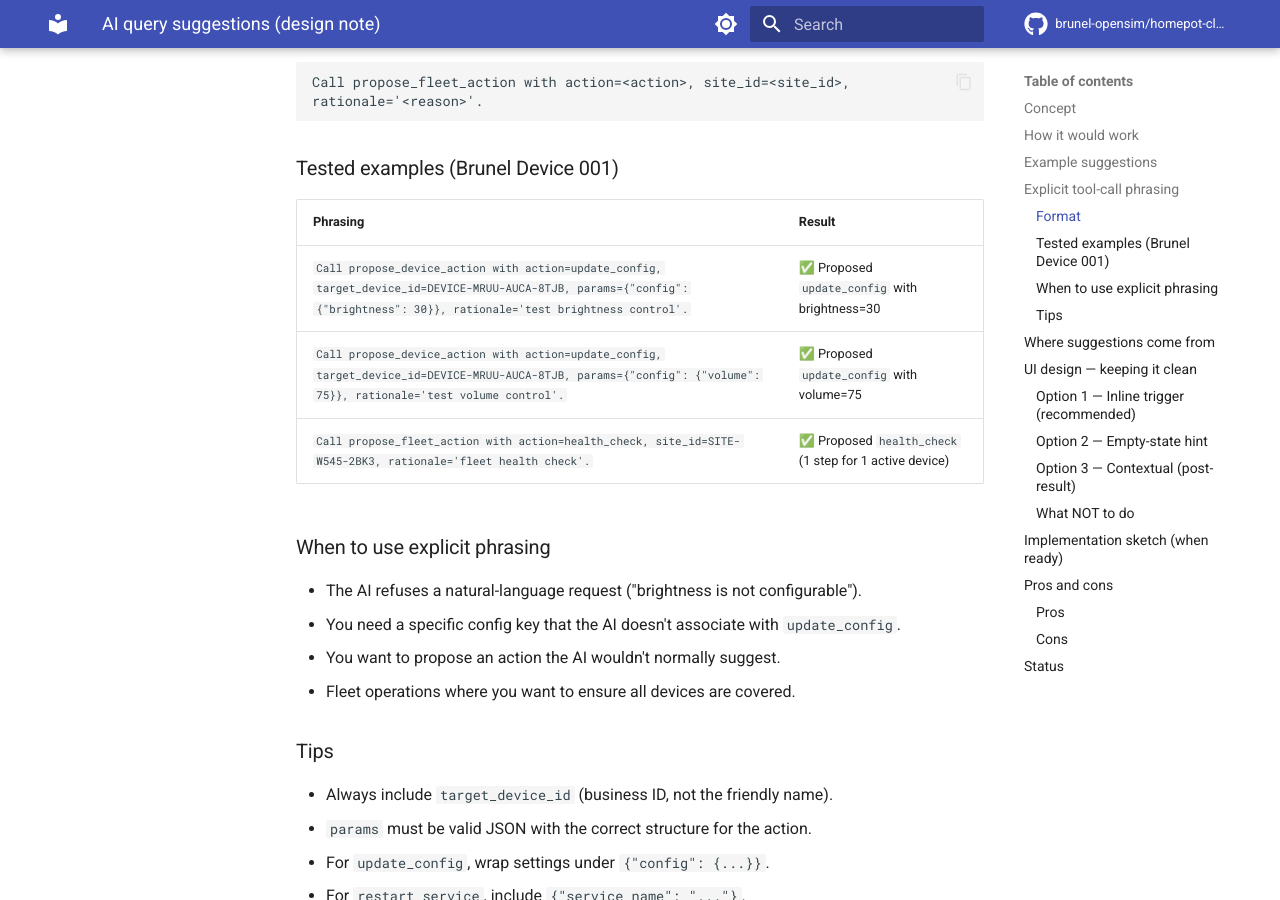
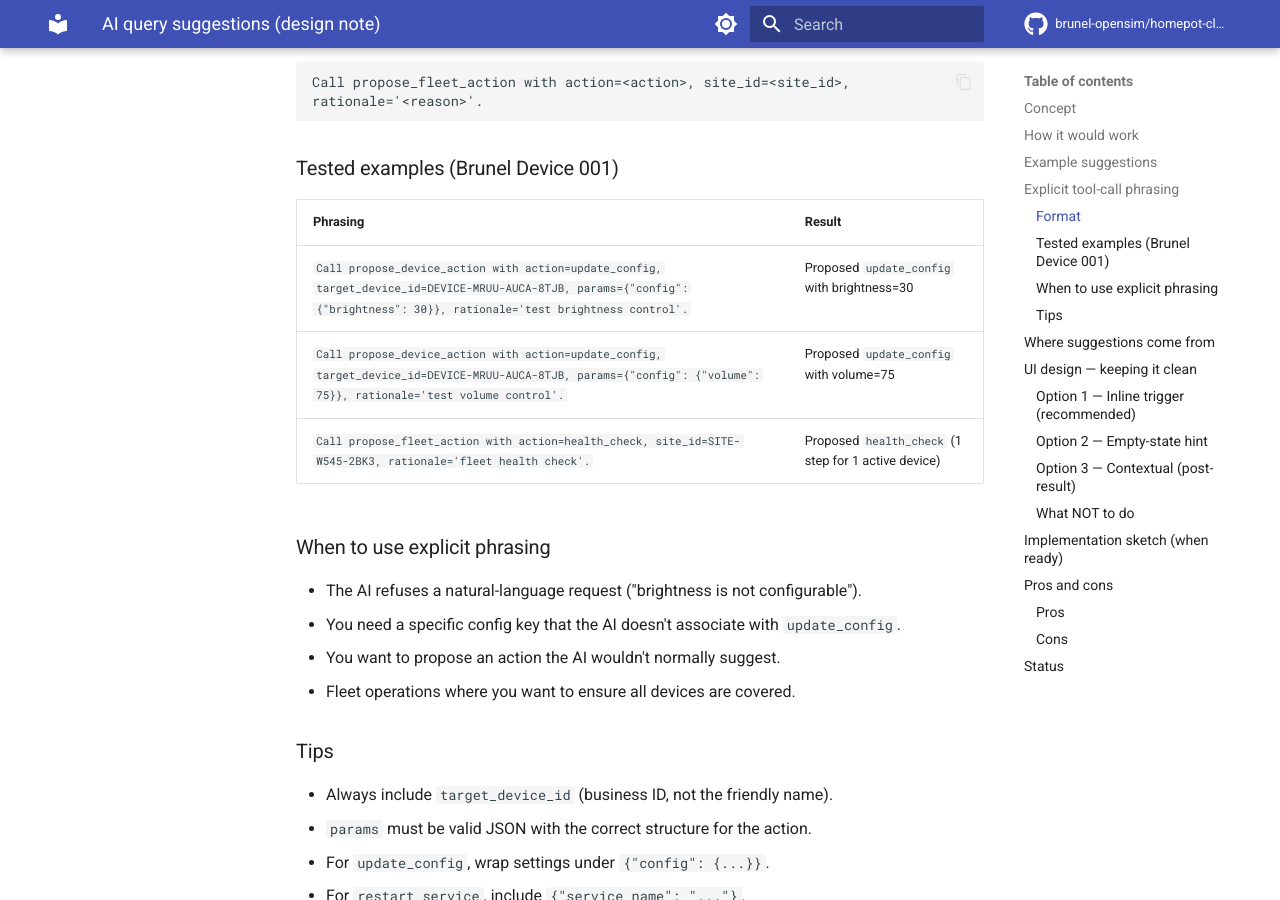
Before and after one commit to brunel-opensim/homepot-client, an MkDocs documentation site: the page built from docs/ai-query-suggestions.md, in a window 1280 px wide and 900 px high, scrolled down 1609 px. Built offline with MkDocs 1.6.1 and Material for MkDocs 9.7.7, drawn with Linux system fonts in a browser that asks for light colours; comment, search, counter and statistics services are not loaded; the version menu is left out.

```diff
--- a/docs/ai-query-suggestions.md
+++ b/docs/ai-query-suggestions.md
@@ -59,9 +59,9 @@ rationale='<reason>'.
 
 | Phrasing | Result |
 |----------|--------|
-| `Call propose_device_action with action=update_config, target_device_id=DEVICE-MRUU-AUCA-8TJB, params={"config": {"brightness": 30}}, rationale='test brightness control'.` | ✅ Proposed `update_config` with brightness=30 |
-| `Call propose_device_action with action=update_config, target_device_id=DEVICE-MRUU-AUCA-8TJB, params={"config": {"volume": 75}}, rationale='test volume control'.` | ✅ Proposed `update_config` with volume=75 |
-| `Call propose_fleet_action with action=health_check, site_id=SITE-W545-2BK3, rationale='fleet health check'.` | ✅ Proposed `health_check` (1 step for 1 active device) |
+| `Call propose_device_action with action=update_config, target_device_id=DEVICE-MRUU-AUCA-8TJB, params={"config": {"brightness": 30}}, rationale='test brightness control'.` | Proposed `update_config` with brightness=30 |
+| `Call propose_device_action with action=update_config, target_device_id=DEVICE-MRUU-AUCA-8TJB, params={"config": {"volume": 75}}, rationale='test volume control'.` | Proposed `update_config` with volume=75 |
+| `Call propose_fleet_action with action=health_check, site_id=SITE-W545-2BK3, rationale='fleet health check'.` | Proposed `health_check` (1 step for 1 active device) |
 
 ### When to use explicit phrasing
 
```
